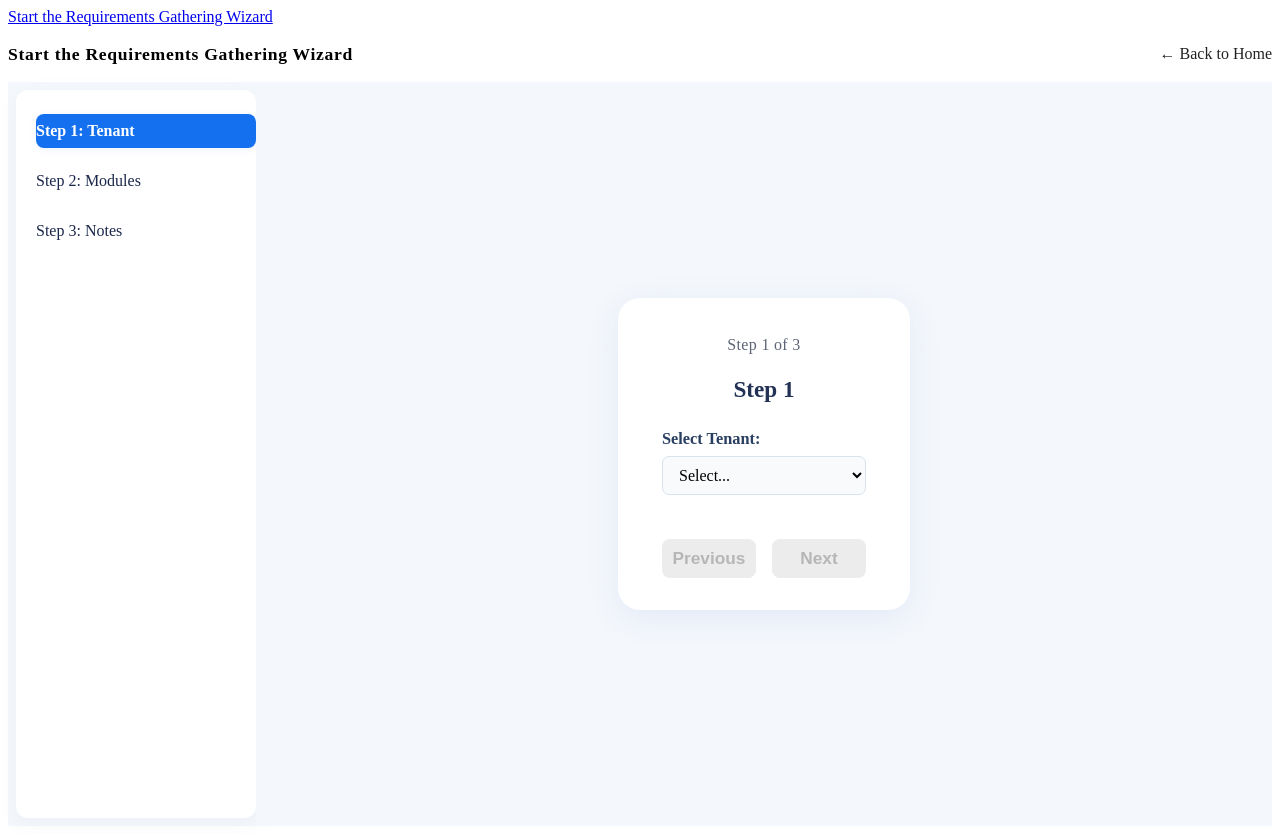
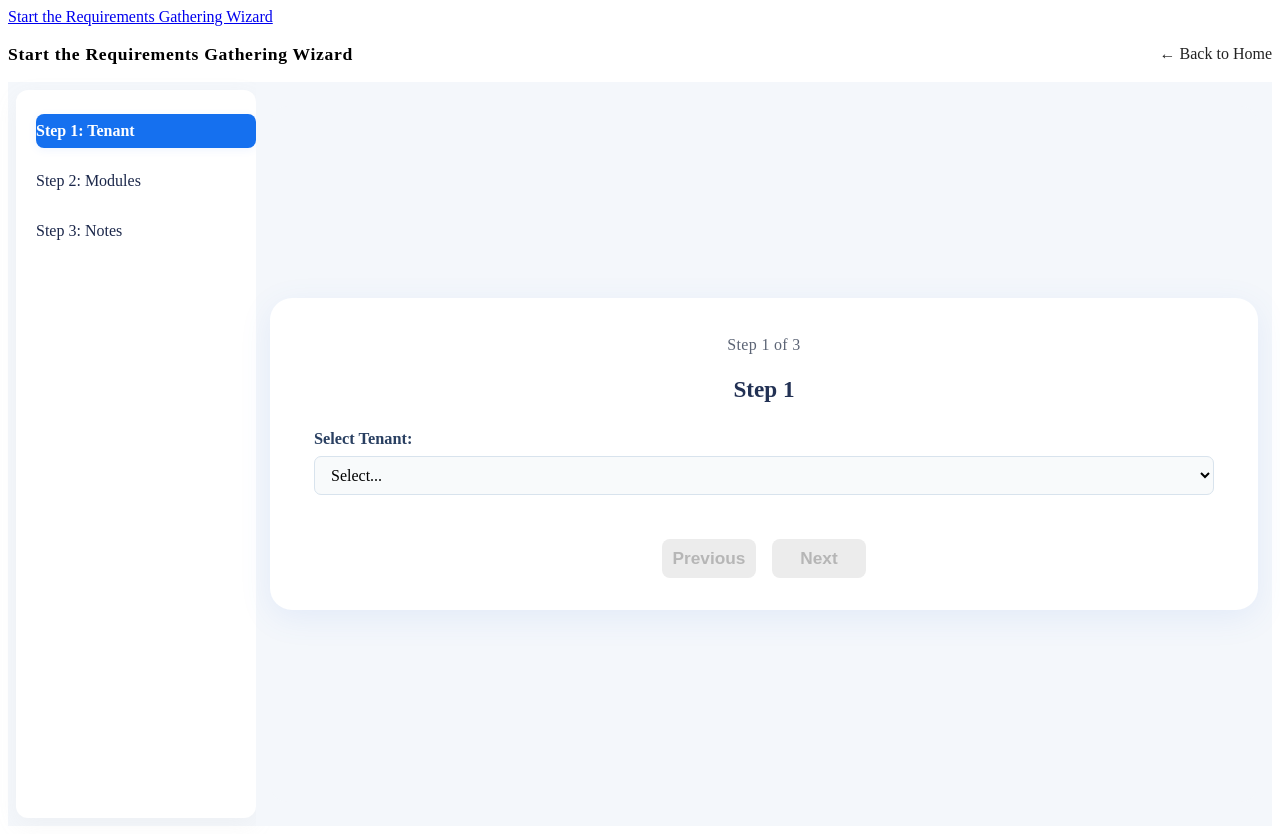
Before and after one commit to Xiaoliuliu666-leaner/Test.Onboarding, an Angular app: page /requirements/wizard in a window 1280 px wide. Built offline with nearby package versions, Linux system fonts and the light colour scheme.

Commit message:
readjust style

```diff
--- a/src/app/requirements-wizard/requirements-wizard.scss
+++ b/src/app/requirements-wizard/requirements-wizard.scss
@@ -117,11 +117,10 @@ body {
   border: none;
   border-radius: 18px;
   background: #f4f7fb;
-  padding: 40px 24px;
+  padding: 48px 0;
   display: flex;
   justify-content: center;
   align-items: center;
-  min-width: 0;
   min-height: 600px;
 }
 
@@ -131,8 +130,9 @@ body {
   border-radius: 22px;
   box-shadow: 0 8px 32px rgba(80, 132, 225, 0.10);
   padding: 38px 44px 32px 44px;
-  max-width: 540px;
+  max-width: 900px;
   width: 100%;
+  min-width: 900px;
   display: flex;
   flex-direction: column;
   align-items: stretch;
```
